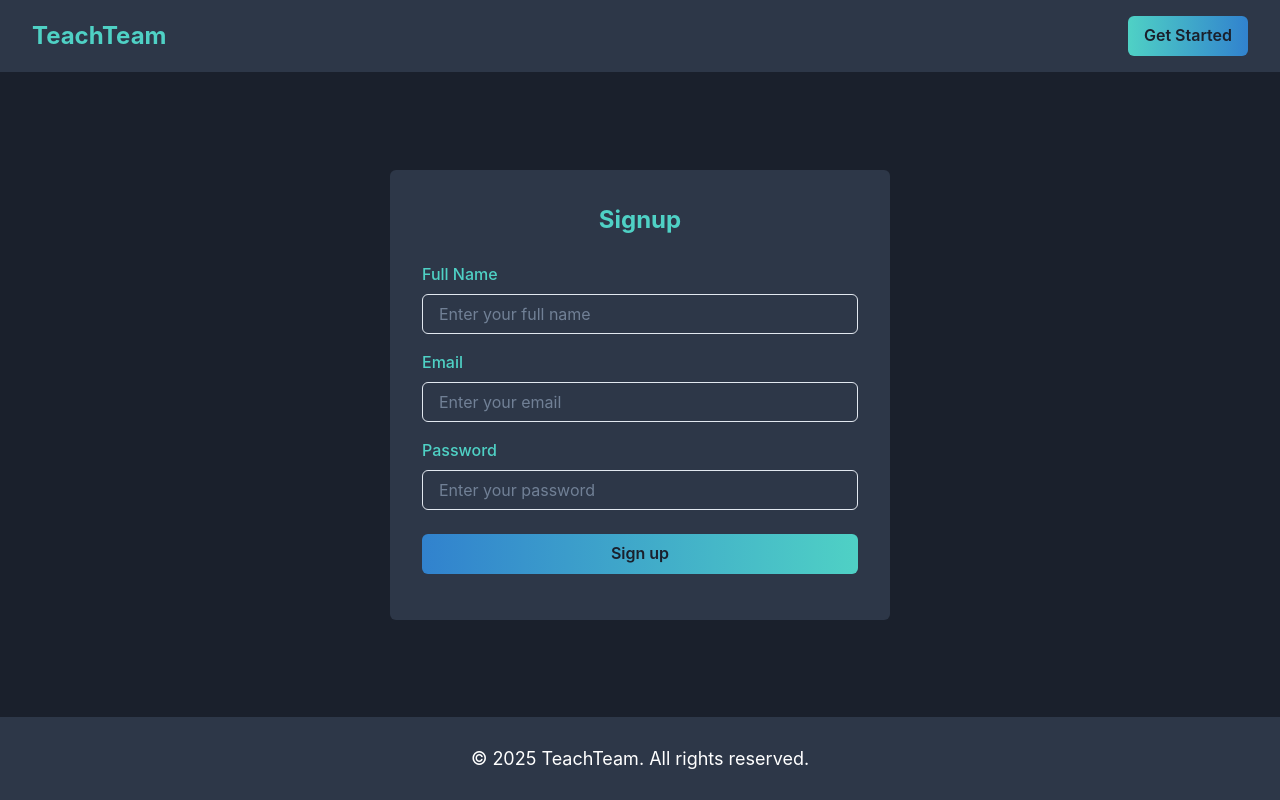
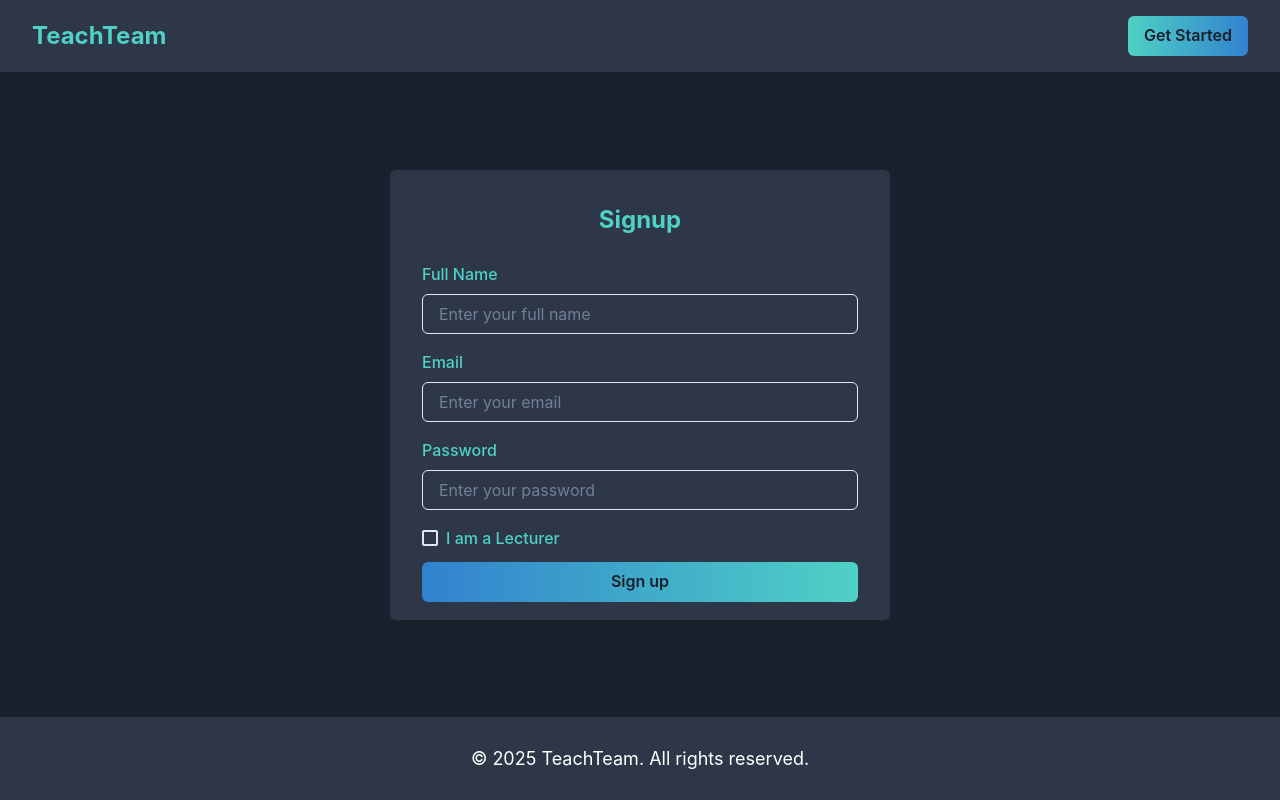
Before and after one commit to rmit-fsd-2025-s1/Teach-Team, a Next.js app in the folder frontend/: page /signup in a window 1280 px wide. Built offline with nearby package versions, Linux system fonts and the light colour scheme; no server answers.

Commit message:
add checkbox for isLecturer

```diff
--- a/frontend/src/pages/signup.tsx
+++ b/frontend/src/pages/signup.tsx
@@ -1,7 +1,7 @@
 import { useState } from "react";
 import axios from "axios";
 import { useRouter } from "next/router";
-import { useToast } from "@chakra-ui/react";
+import { Checkbox, useToast } from "@chakra-ui/react";
 import Footer from "../components/footer";
 import Header from "../components/header";
 import {
@@ -20,6 +20,7 @@ export default function Signup() {
   const [name, setName] = useState("");
   const [email, setEmail] = useState("");
   const [password, setPassword] = useState("");
+  const [isLecturer, setIsLecturer] = useState(false);
   const toast = useToast();
   const router = useRouter();
 
@@ -27,13 +28,11 @@ export default function Signup() {
     e.preventDefault();
 
     try {
-
-      //TODO: ISLECTURER SHOULD HAVE AN INPUT FIELD
       await axios.post("/api/auth/signup", {
         name,
         email,
         password,
-        isLecturer: false
+        isLecturer: isLecturer
     });
 
     toast({
@@ -82,7 +81,7 @@ export default function Signup() {
               <Input id="email" type="email" color={"white"} placeholder="Enter your email" value={email} onChange={(e) => setEmail(e.target.value)} required/>
             </FormControl>
 
-            <FormControl mb={6}>
+            <FormControl mb={4}>
               <FormLabel htmlFor="password" color={"teal.300"}>Password</FormLabel>
               <Input
               color={"white"}
@@ -93,6 +92,10 @@ export default function Signup() {
                 onChange={(e) => setPassword(e.target.value)}
                 required
               />
+            </FormControl>
+
+            <FormControl mb={3}>
+              <Checkbox onChange={((e) => setIsLecturer(e.target.checked))} color={"teal.300"} fontWeight={"medium"}>I am a Lecturer</Checkbox>
             </FormControl>
 
             <Button onClick={onSubmit} bgGradient="linear(to-r, blue.500, teal.300)" width="100%" type="submit" _hover={{ bgGradient: "linear(to-r, teal.500, blue.300)" }}>
```
